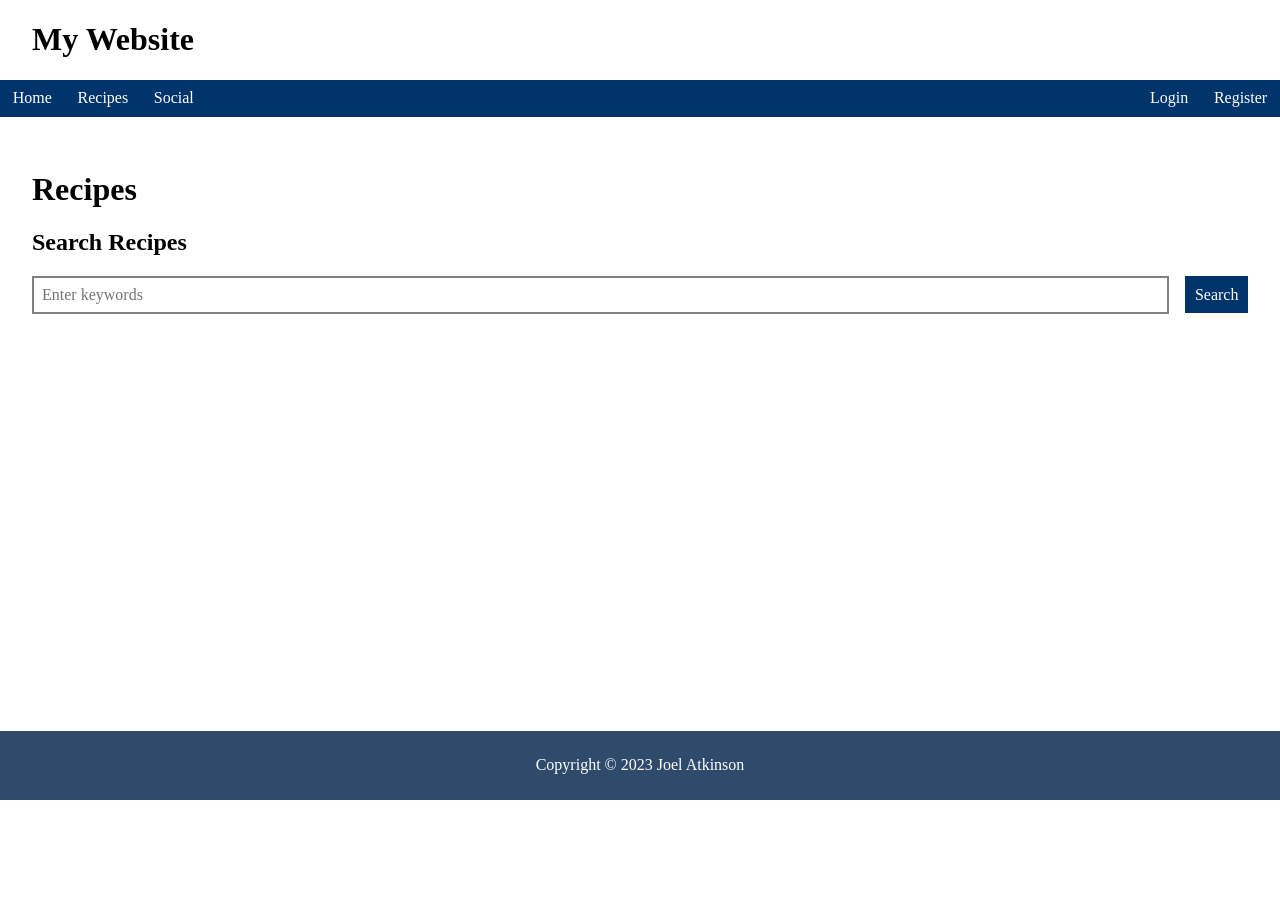
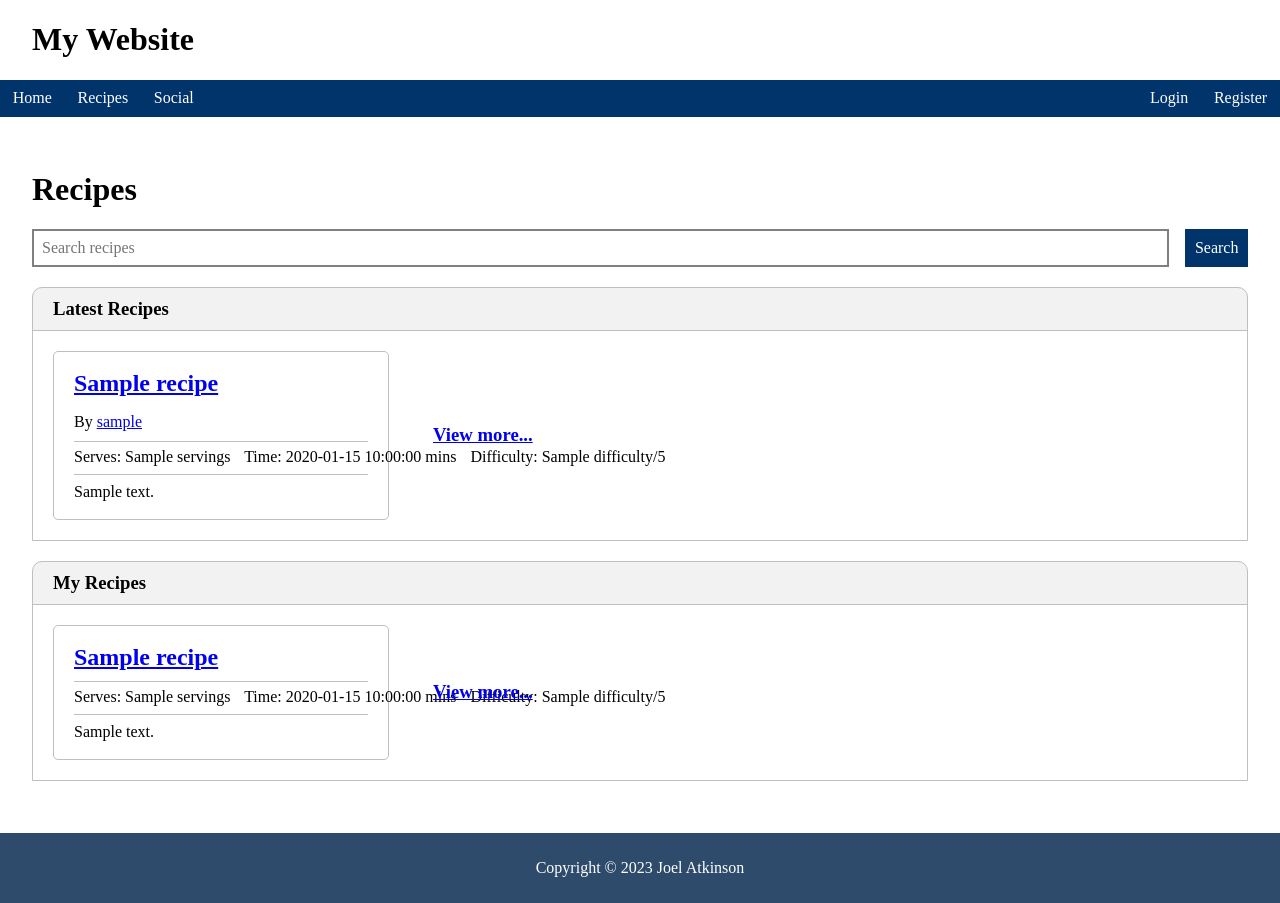
Before and after one commit to atkij/sharecipe, a Flask app: template website/templates/recipe/index.html in a window 1280 px wide. Before the commit the page ends 800 px from the top, so only its background shows below. Run offline with Flask 3, Linux system fonts and the light colour scheme; the template is opened without the code that fills it: most values are stand-ins (such as "Sample title", 1, 10 or a date in 2020).

Commit message:
Added latest and user recipes to recipe index page.  Improved recipe cards.

```diff
--- a/website/static/style.css
+++ b/website/static/style.css
@@ -5,6 +5,8 @@
 	--colour4: #2e4b6b;
 	--colour5: #025ab8;
 	--white: #ffffff;
+	--lightgrey: #f2f2f2;
+	--grey: #bfbfbf;
 	--black: #000000;
 }
 
@@ -233,14 +344,62 @@
 }
 
 div.recipe-card {
-	padding: 0 2rem;
-	border: 1px solid grey;
-	border-radius: 0.5rem;
+	padding: 10px 20px;
+	width: 21em;
+	border: 1px solid var(--grey);
+	border-radius: 5px;
+	text-align: left;
+}
+
+div.recipe-card * {
+	margin: 2px 0 0 0;
+	padding: 6px 0 8px 0;
+}
+
+div.recipe-card div {
+	border-top: 1px solid var(--grey);
+	border-bottom: 1px solid var(--grey);
+}
+
+div.recipe-card div span {
+	margin-right: 10px;
+}
+
+div.recipe-flex-card {
 	flex: 0 1 100%;
 }
 
+.scroll-box {
+	margin: 20px 0;
+	padding: 0;
+	border: 1px solid var(--grey);
+	border-radius: 10px 10px 0 0;
+	background-color: var(--lightgrey);
+}
+
+.scroll-box h3 {
+	margin: 10px 20px;
+	font-weight: bold;
+}
+
+.scroll {
+	overflow: auto;
+	white-space: nowrap;
+	padding: 20px;
+	border-top: 1px solid var(--grey);
+	background-color: #fff;
+}
+
+.scroll-card {
+	display: inline-block;
+	margin: 0;
+	margin-right: 20px;
+	vertical-align: middle;
+	text-align: center;
+}
+
 footer {
-	padding: 0.6rem;
+	padding: 10px;
 	background-color: var(--colour4);
 	color: white;
 	text-align: center;
@@ -301,20 +460,21 @@
 		text-align: right;
 	}
 
-	div.recipe-card {
+	div.recipe-flex-card {
 		flex-basis: calc(50% - 0.5rem);
 	}
+}
 
 @media only screen and (min-width: 75rem) {
 	/* medium */
-	div.recipe-card {
+	div.recipe-flex-card {
 		flex-basis: calc((100% / 3) - (2rem / 3));
 	}
 }
 
 @media only screen and (min-width: 100rem) {
 	/* large */
-	div.recipe-card {
+	div.recipe-flex-card {
 		flex-basis: calc(25% - 0.75rem);
 	}
 	}
--- a/website/templates/recipe/index.html
+++ b/website/templates/recipe/index.html
@@ -2,15 +2,59 @@
 {% block title %}Recipes{% endblock %}
 
 {% block content %}
+{% if g.user %}
+<p><a href="{{ url_for('recipe.create') }}">Create Recipe</a></p>
+{% endif %}
+
 <section>
-	<h2>Search Recipes</h2>
 	<form class="search" action="{{ url_for('recipe.search') }}" method="get">
-		<input type="search" name="q" placeholder="Enter keywords" value="{{ request.args['q'] }}" maxlength="100" required>
+		<input type="search" name="q" placeholder="Search recipes" value="{{ request.args['q'] }}" maxlength="100" required>
 		<input type="submit" value="Search">
 	</form>
 </section>
 
-{% if g.user %}
-<p><a href="{{ url_for('recipe.create') }}">Create Recipe</a></p>
+{% if latest_recipes %}
+<section class="scroll-box">
+	<h3>Latest Recipes</h3>
+	<div class="scroll">
+		{% for recipe in latest_recipes %}
+		<div class="scroll-card recipe-card">
+			<h2><a href="{{ url_for('recipe.view', recipe_id=recipe['recipe_id']) }}">{{ recipe['title'] }}</a></h2>
+			<p>By <a href="{{ url_for('user.index', user_id=recipe['user_id']) }}">{{ recipe['username'] }}</a></p>
+			<div class="recipe-info">
+				<span>Serves: {{ recipe['servings'] }}</span>
+				<span>Time: {{ recipe['time'] }} mins</span>
+				<span>Difficulty: {{ recipe['difficulty'] }}/5</span>
+			</div>
+			<p>{{ recipe['description'] }}</p>
+		</div>
+		{% endfor %}
+		<div class="scroll-card">
+		<h3><a href="{{ url_for('recipe.latest') }}">View more...</a></h3>
+		</div>
+	</div>
+</section>
+{% endif %}
+
+{% if user_recipes %}
+<section class="scroll-box">
+	<h3>My Recipes</h3>
+	<div class="scroll">
+		{% for recipe in user_recipes %}
+		<div class="scroll-card recipe-card">
+			<h2><a href="{{ url_for('recipe.view', recipe_id=recipe['recipe_id']) }}">{{ recipe['title'] }}</a></h2>
+			<div class="recipe-info">
+				<span>Serves: {{ recipe['servings'] }}</span>
+				<span>Time: {{ recipe['time'] }} mins</span>
+				<span>Difficulty: {{ recipe['difficulty'] }}/5</span>
+			</div>
+			<p>{{ recipe['description'] }}</p>
+		</div>
+		{% endfor %}
+		<div class="scroll-card">
+		<h3><a href="{{ url_for('recipe.latest') }}">View more...</a></h3>
+		</div>
+	</div>
+</section>
 {% endif %}
 {% endblock %}
--- a/website/templates/recipe/search.html
+++ b/website/templates/recipe/search.html
@@ -12,14 +12,17 @@
 	{% for recipe in recipes %}
 	<div class="recipe-card">
 		<h2><a href="{{ url_for('recipe.view', recipe_id=recipe['recipe_id']) }}">{{ recipe['title'] }}</a></h2>
+		<p>By <a href="{{ url_for('user.index', user_id=recipe['user_id']) }}">{{ recipe['username'] }}</a></p>
 		<div class="recipe-info">
-			<span>Serves {{ recipe['servings'] }}</span>
+			<span>Serves: {{ recipe['servings'] }}</span>
 			<span>Time: {{ recipe['time'] }} mins</span>
 			<span>Difficulty: {{ recipe['difficulty'] }}/5</span>
 		</div>
 		<p>{{ recipe['description'] }}</p>
 	</div>
 	{% endfor %}
+	{% else %}
+	<p>No recipes available.</p>
 	{% endif %}
 </div>
 {% endblock %}
```
Also changed, not shown: other parts of website/static/style.css (+109 -0 lines), website/recipe/views.py (+20 -2 lines), website/templates/recipe/create.html (+8 -0 lines), website/templates/recipe/update.html (+8 -0 lines).
